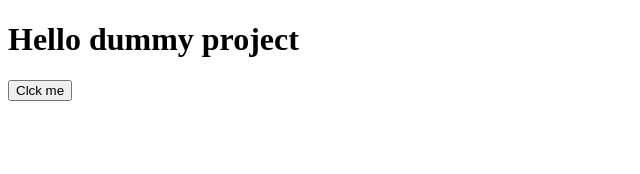
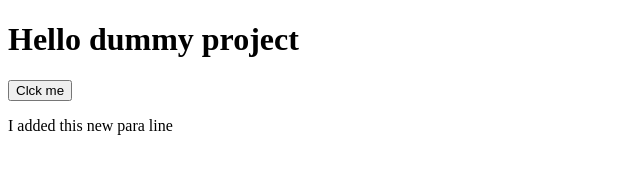
Before and after one commit to atharvaavhad/hellogit, a plain HTML site: page index.html in a window 1280 px wide. Shown: the whole page, without its empty margins (0-640 px from the left). Drawn offline with Linux system fonts and the light colour scheme.

Commit message:
add paragraph second time

```diff
--- a/index.html
+++ b/index.html
@@ -8,6 +8,8 @@
 	<h1> Hello dummy project </h1>
 	<button> Clck me </button>
 
+	<p> I added this new para line</p>
+
 
 </body>
 </html>
```
